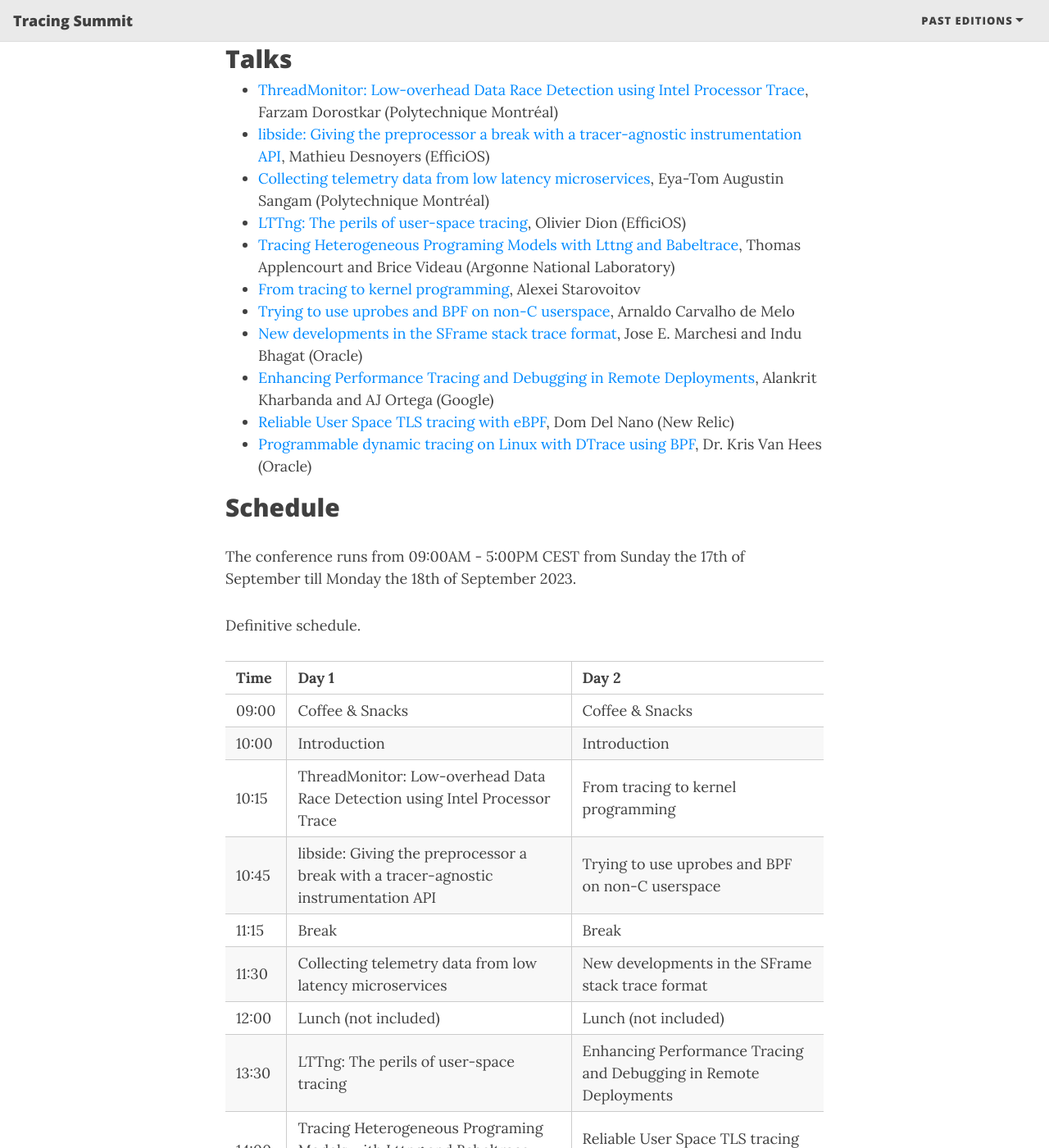
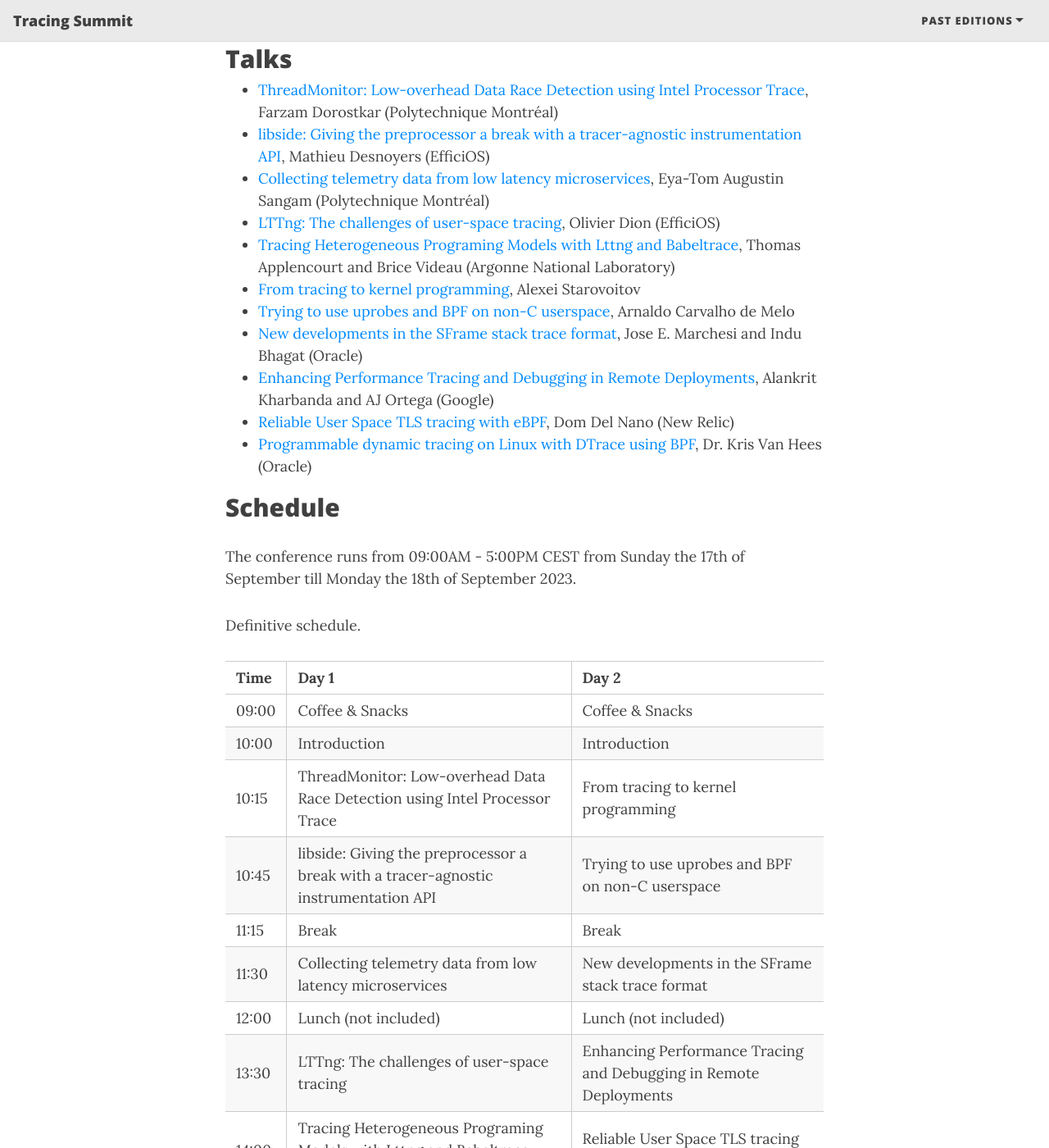
Before and after one commit to tracingsummit/tracingsummit.github.io, a Jekyll site: the page built from index.md, in a window 1280 px wide and 1400 px high, scrolled down 1498 px. Shown: the whole window at 82% size. Built offline with Jekyll 4.4.1, drawn with Linux system fonts in a browser that asks for light colours; nearby versions of some CDN libraries.

Commit message:
Change peril to challenge for less pejorative term
Signed-off-by: Olivier Dion <odion@efficios.com>

```diff
--- a/index.md
+++ b/index.md
@@ -56,7 +56,7 @@
 * [ThreadMonitor: Low-overhead Data Race Detection using Intel Processor Trace](/ts/2023/tmon), Farzam Dorostkar (Polytechnique Montréal)
 * [libside: Giving the preprocessor a break with a tracer-agnostic instrumentation API](/ts/2023/libside), Mathieu Desnoyers (EfficiOS)
 * [Collecting telemetry data from low latency microservices](/ts/2023/telemetry), Eya-Tom Augustin Sangam (Polytechnique Montréal)
-* [LTTng: The perils of user-space tracing](/ts/2023/lttng), Olivier Dion (EfficiOS)
+* [LTTng: The challenges of user-space tracing](/ts/2023/lttng), Olivier Dion (EfficiOS)
 * [Tracing Heterogeneous Programing Models with Lttng and Babeltrace](/ts/2023/heterogeneous), Thomas Applencourt and Brice Videau (Argonne National Laboratory)
 * [From tracing to kernel programming](/ts/2023/ebpf), Alexei Starovoitov
 * [Trying to use uprobes and BPF on non-C userspace](/ts/2023/bpf-non-c), Arnaldo Carvalho de Melo
@@ -133,7 +133,7 @@
 
 <tr>
 <td class="org-right">13:30</td>
-<td class="org-left">LTTng: The perils of user-space tracing</td>
+<td class="org-left">LTTng: The challenges of user-space tracing</td>
 <td class="org-left">Enhancing Performance Tracing and Debugging in Remote Deployments</td>
 </tr>
 
```
Also changed, not shown: ts/2023/lttng.md (+1 -1 lines).
